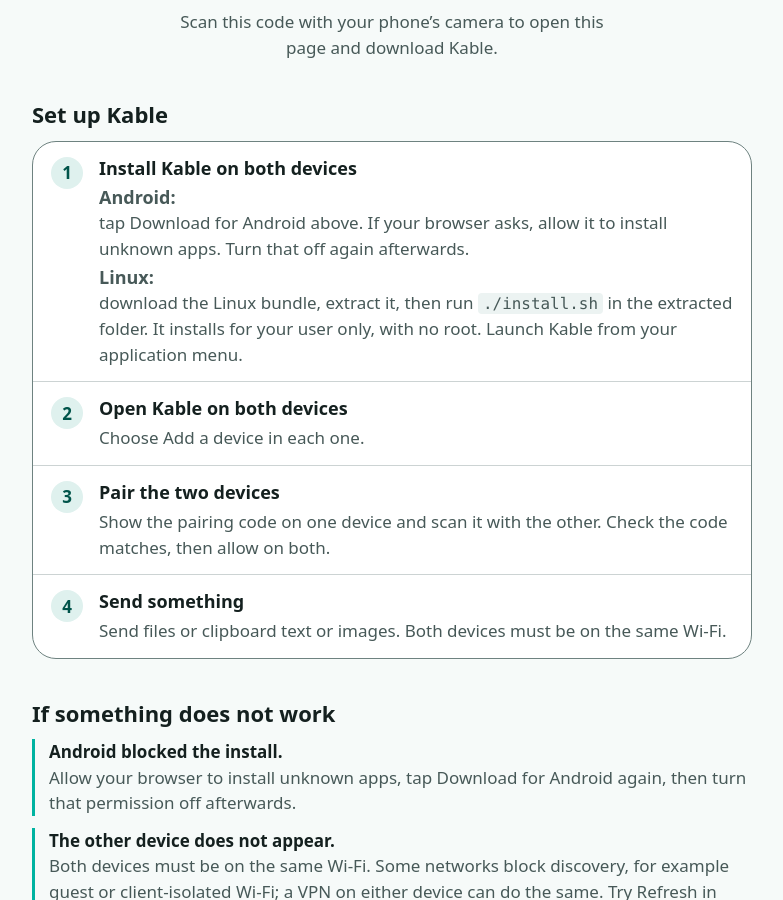
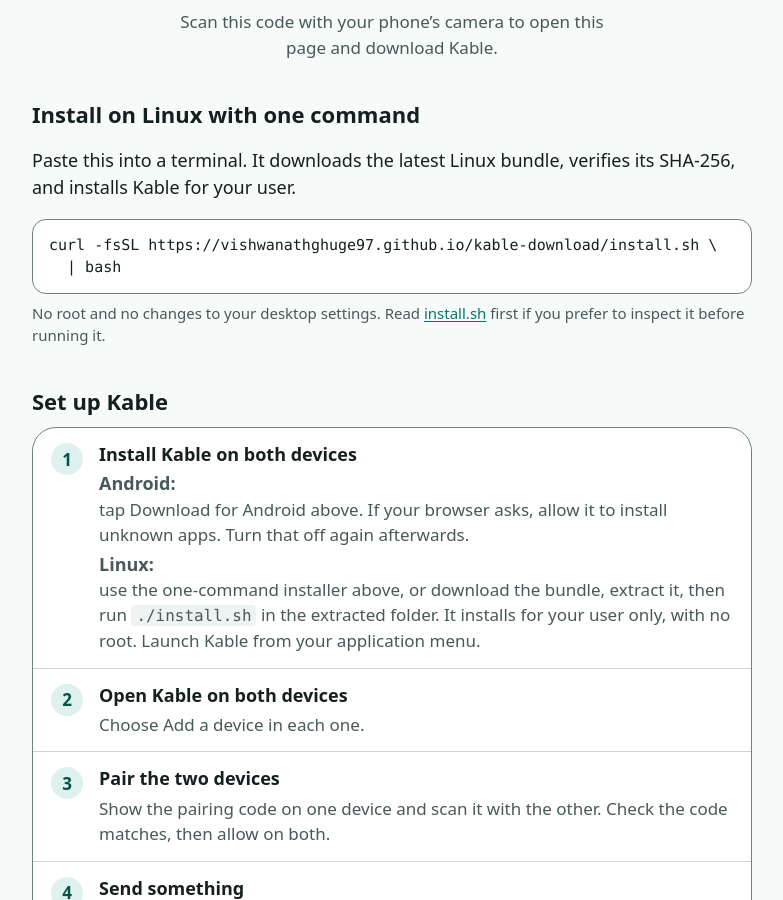
Before and after one commit to vishwanathghuge97/kable-download, a plain HTML site: page index.html in a window 1280 px wide. Shown: the part 1051-1951 px from the top of the page, without its empty margins (248-1031 px from the left). Drawn offline with Linux system fonts and the light colour scheme.

Commit message:
Add the one-command Linux installer

```diff
--- a/index.html
+++ b/index.html
@@ -185,6 +185,32 @@
       font-family: ui-monospace, SFMono-Regular, Menlo, Consolas, monospace;
       font-size: 0.9375em;
       overflow-wrap: anywhere;
+    }
+
+    pre {
+      margin: 12px 0 0;
+      padding: 14px 16px;
+      overflow-x: auto;
+      border: 1.5px solid var(--outline);
+      border-radius: 14px;
+      background: var(--surface);
+      color: var(--text);
+      font-family: ui-monospace, SFMono-Regular, Menlo, Consolas, monospace;
+      font-size: 0.9375rem;
+      line-height: 1.5;
+    }
+
+    pre code {
+      padding: 0;
+      background: none;
+      font-size: inherit;
+      overflow-wrap: normal;
+      white-space: pre;
+    }
+
+    pre.command code {
+      overflow-wrap: anywhere;
+      white-space: pre-wrap;
     }
 
     .compatibility {
@@ -502,6 +528,21 @@
         </figure>
       </section>
 
+      <section class="section" aria-labelledby="linux-command-title">
+        <h2 id="linux-command-title">Install on Linux with one command</h2>
+        <p>
+          Paste this into a terminal. It downloads the latest Linux bundle,
+          verifies its SHA-256, and installs Kable for your user.
+        </p>
+        <pre class="command"><code>curl -fsSL https://vishwanathghuge97.github.io/kable-download/install.sh \
+  | bash</code></pre>
+        <p class="fineprint">
+          No root and no changes to your desktop settings. Read
+          <a href="install.sh">install.sh</a> first if you prefer to inspect it
+          before running it.
+        </p>
+      </section>
+
       <section class="section" aria-labelledby="setup-title">
         <h2 id="setup-title">Set up Kable</h2>
         <!-- role="list" keeps list semantics in Safari, which drops them for
@@ -517,10 +558,11 @@
                 again afterwards.
               </p>
               <p>
-                <strong>Linux:</strong> download the Linux bundle, extract it,
-                then run <code>./install.sh</code> in the extracted folder. It
-                installs for your user only, with no root. Launch Kable from
-                your application menu.
+                <strong>Linux:</strong> use the one-command installer above,
+                or download the bundle, extract it, then run
+                <code>./install.sh</code> in the extracted folder. It installs
+                for your user only, with no root. Launch Kable from your
+                application menu.
               </p>
             </div>
           </li>
```
Also changed, not shown: 2 other files.
